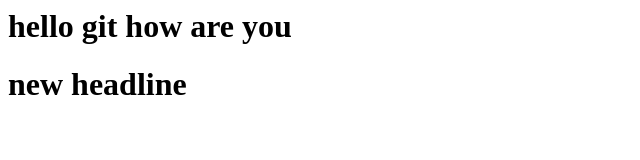
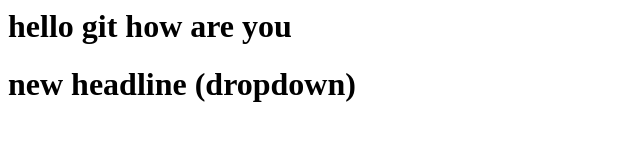
Before and after one commit to sudhanshuKharola/localRepo, a plain HTML site: page index.html in a window 1280 px wide. Shown: the whole page, without its empty margins (0-640 px from the left). Drawn offline with Linux system fonts and the light colour scheme.

Commit message:
add dropdown

```diff
--- a/index.html
+++ b/index.html
@@ -1,2 +1,2 @@
 <h1>hello git how are you</h1>
-<h1>new headline</h1>
+<h1>new headline (dropdown)</h1>
```
